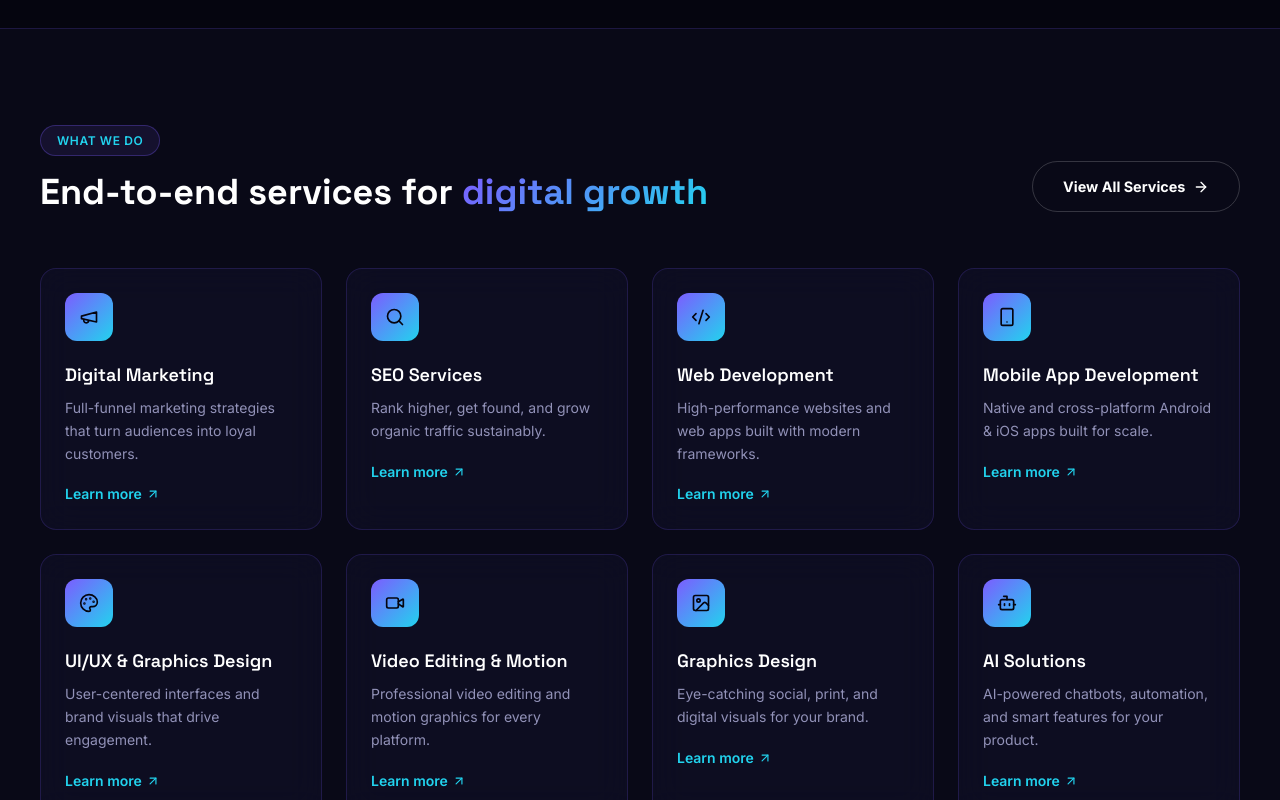
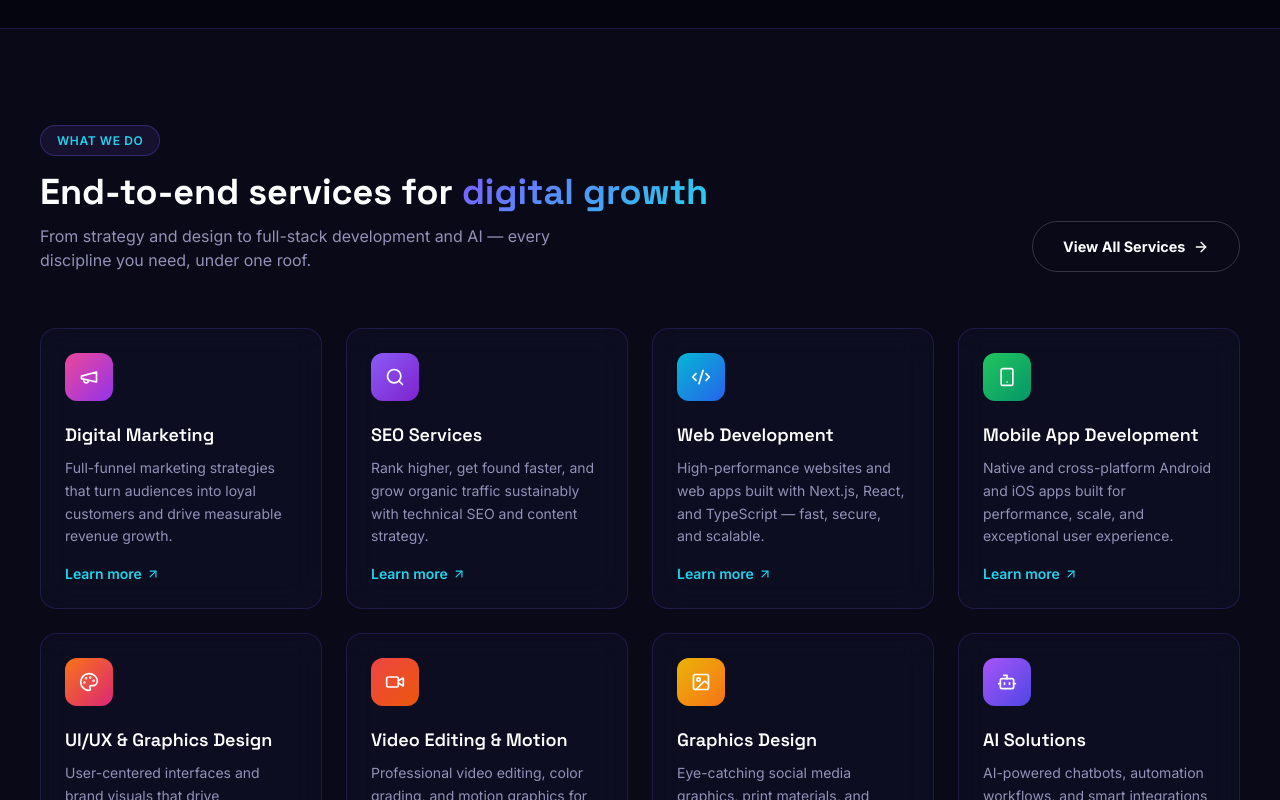
Before and after one commit to Yetemare-Yibeltal/HEROY-Digital-marketing-Website, a Next.js app: page / in a window 1280 px wide. Shown: the part 2020-2820 px from the top of the page. Built offline with nearby package versions, Linux system fonts and the light colour scheme.

Commit message:
upgrade services preview with 3D tilt hover and color gradients

```diff
--- a/src/components/sections/ServicesPreview.tsx
+++ b/src/components/sections/ServicesPreview.tsx
@@ -1,4 +1,7 @@
+"use client";
+
 import Link from "next/link";
+import { motion } from "framer-motion";
 import {
   Megaphone,
   Code2,
@@ -17,49 +20,65 @@ const services = [
     slug: "digital-marketing",
     title: "Digital Marketing",
     icon: Megaphone,
-    description: "Full-funnel marketing strategies that turn audiences into loyal customers.",
+    description: "Full-funnel marketing strategies that turn audiences into loyal customers and drive measurable revenue growth.",
+    gradient: "from-pink-500 to-purple-600",
+    glow: "rgba(236,72,153,0.3)",
   },
   {
     slug: "seo",
     title: "SEO Services",
     icon: Search,
-    description: "Rank higher, get found, and grow organic traffic sustainably.",
+    description: "Rank higher, get found faster, and grow organic traffic sustainably with technical SEO and content strategy.",
+    gradient: "from-violet-500 to-purple-700",
+    glow: "rgba(124,92,255,0.3)",
   },
   {
     slug: "web-development",
     title: "Web Development",
     icon: Code2,
-    description: "High-performance websites and web apps built with modern frameworks.",
+    description: "High-performance websites and web apps built with Next.js, React, and TypeScript — fast, secure, and scalable.",
+    gradient: "from-cyan-500 to-blue-600",
+    glow: "rgba(34,211,238,0.3)",
   },
   {
     slug: "mobile-app-development",
     title: "Mobile App Development",
     icon: Smartphone,
-    description: "Native and cross-platform Android & iOS apps built for scale.",
+    description: "Native and cross-platform Android and iOS apps built for performance, scale, and exceptional user experience.",
+    gradient: "from-green-500 to-emerald-600",
+    glow: "rgba(34,197,94,0.3)",
   },
   {
     slug: "ui-ux-design",
     title: "UI/UX & Graphics Design",
     icon: Palette,
-    description: "User-centered interfaces and brand visuals that drive engagement.",
+    description: "User-centered interfaces and brand visuals that drive engagement, build trust, and convert visitors to customers.",
+    gradient: "from-orange-500 to-pink-600",
+    glow: "rgba(249,115,22,0.3)",
   },
   {
     slug: "video-editing",
     title: "Video Editing & Motion",
     icon: Video,
-    description: "Professional video editing and motion graphics for every platform.",
+    description: "Professional video editing, color grading, and motion graphics for social media, ads, and brand storytelling.",
+    gradient: "from-red-500 to-orange-600",
+    glow: "rgba(239,68,68,0.3)",
   },
   {
     slug: "graphics-design",
     title: "Graphics Design",
     icon: ImageIcon,
-    description: "Eye-catching social, print, and digital visuals for your brand.",
+    description: "Eye-catching social media graphics, print materials, and digital assets that strengthen your brand identity.",
+    gradient: "from-yellow-500 to-orange-500",
+    glow: "rgba(234,179,8,0.3)",
   },
   {
     slug: "ai-solutions",
     title: "AI Solutions",
     icon: Bot,
-    description: "AI-powered chatbots, automation, and smart features for your product.",
+    description: "AI-powered chatbots, automation workflows, and smart integrations that make your product more intelligent.",
+    gradient: "from-purple-500 to-indigo-600",
+    glow: "rgba(168,85,247,0.3)",
   },
 ];
 
@@ -68,45 +87,93 @@ export default function ServicesPreview() {
     <section className="section bg-surface/60 border-y border-border">
       <div className="container-px mx-auto max-w-7xl">
         <div className="flex flex-col lg:flex-row lg:items-end lg:justify-between gap-6 mb-14">
-          <div>
+          <motion.div
+            initial={{ opacity: 0, y: 30 }}
+            whileInView={{ opacity: 1, y: 0 }}
+            viewport={{ once: true, margin: "-80px" }}
+            transition={{ duration: 0.6 }}
+          >
             <span className="badge mb-4">What We Do</span>
             <h2 className="font-display font-bold text-3xl sm:text-4xl text-white leading-tight">
               End-to-end services for{" "}
               <span className="text-gradient">digital growth</span>
             </h2>
-          </div>
+            <p className="text-muted mt-3 max-w-xl">
+              From strategy and design to full-stack development and AI —
+              every discipline you need, under one roof.
+            </p>
+          </motion.div>
+
+          <motion.div
+            initial={{ opacity: 0, y: 20 }}
+            whileInView={{ opacity: 1, y: 0 }}
+            viewport={{ once: true }}
+            transition={{ duration: 0.6, delay: 0.2 }}
+          >
             <Link href="/services" className="btn-outline shrink-0">
               View All Services
               <ArrowRight size={16} />
             </Link>
+          </motion.div>
         </div>
 
         <div className="grid sm:grid-cols-2 lg:grid-cols-4 gap-6">
-          {services.map((service) => {
+          {services.map((service, i) => {
             const Icon = service.icon;
             return (
+              <motion.div
+                key={service.slug}
+                initial={{ opacity: 0, y: 40 }}
+                whileInView={{ opacity: 1, y: 0 }}
+                viewport={{ once: true, margin: "-60px" }}
+                transition={{ duration: 0.5, delay: i * 0.07 }}
+                whileHover={{
+                  y: -8,
+                  rotateX: 4,
+                  rotateY: 4,
+                }}
+                style={{ transformStyle: "preserve-3d" }}
+              >
                 <Link
-                key={service.slug}
                   href={`/services/${service.slug}`}
-                className="group glass rounded-2xl p-6 hover:border-primary/40 hover:-translate-y-1 transition-all duration-300 relative overflow-hidden"
+                  className="group glass rounded-2xl p-6 flex flex-col h-full relative overflow-hidden block"
+                  style={{
+                    boxShadow: `0 0 0 rgba(0,0,0,0)`,
+                    transition: "box-shadow 0.3s ease",
+                  }}
+                  onMouseEnter={(e) => {
+                    (e.currentTarget as HTMLElement).style.boxShadow =
+                      `0 20px 60px ${service.glow}`;
+                  }}
+                  onMouseLeave={(e) => {
+                    (e.currentTarget as HTMLElement).style.boxShadow =
+                      `0 0 0 rgba(0,0,0,0)`;
+                  }}
                 >
-                <div className="absolute inset-0 bg-grad-primary opacity-0 group-hover:opacity-[0.06] transition-opacity" />
-                <div className="relative">
-                  <div className="w-12 h-12 rounded-xl bg-grad-primary flex items-center justify-center mb-5">
-                    <Icon size={20} className="text-background" />
+                  <div className="absolute inset-0 opacity-0 group-hover:opacity-100 transition-opacity duration-300"
+                    style={{
+                      background: `radial-gradient(circle at top left, ${service.glow}, transparent 70%)`,
+                    }}
+                  />
+
+                  <div
+                    className={`w-12 h-12 rounded-xl bg-gradient-to-br ${service.gradient} flex items-center justify-center mb-5 relative`}
+                  >
+                    <Icon size={20} className="text-white" />
                   </div>
-                  <h3 className="font-display font-semibold text-lg text-white mb-2">
+
+                  <h3 className="font-display font-semibold text-lg text-white mb-2 relative">
                     {service.title}
                   </h3>
-                  <p className="text-sm text-muted leading-relaxed mb-4">
+                  <p className="text-sm text-muted leading-relaxed mb-4 flex-1 relative">
                     {service.description}
                   </p>
-                  <span className="inline-flex items-center gap-1 text-sm font-semibold text-accent group-hover:gap-2 transition-all">
+                  <span className="inline-flex items-center gap-1 text-sm font-semibold text-accent group-hover:gap-2 transition-all relative">
                     Learn more
                     <ArrowUpRight size={14} />
                   </span>
-                </div>
                 </Link>
+              </motion.div>
             );
           })}
         </div>
```
Lines whose indentation alone changed are shown as unchanged.
